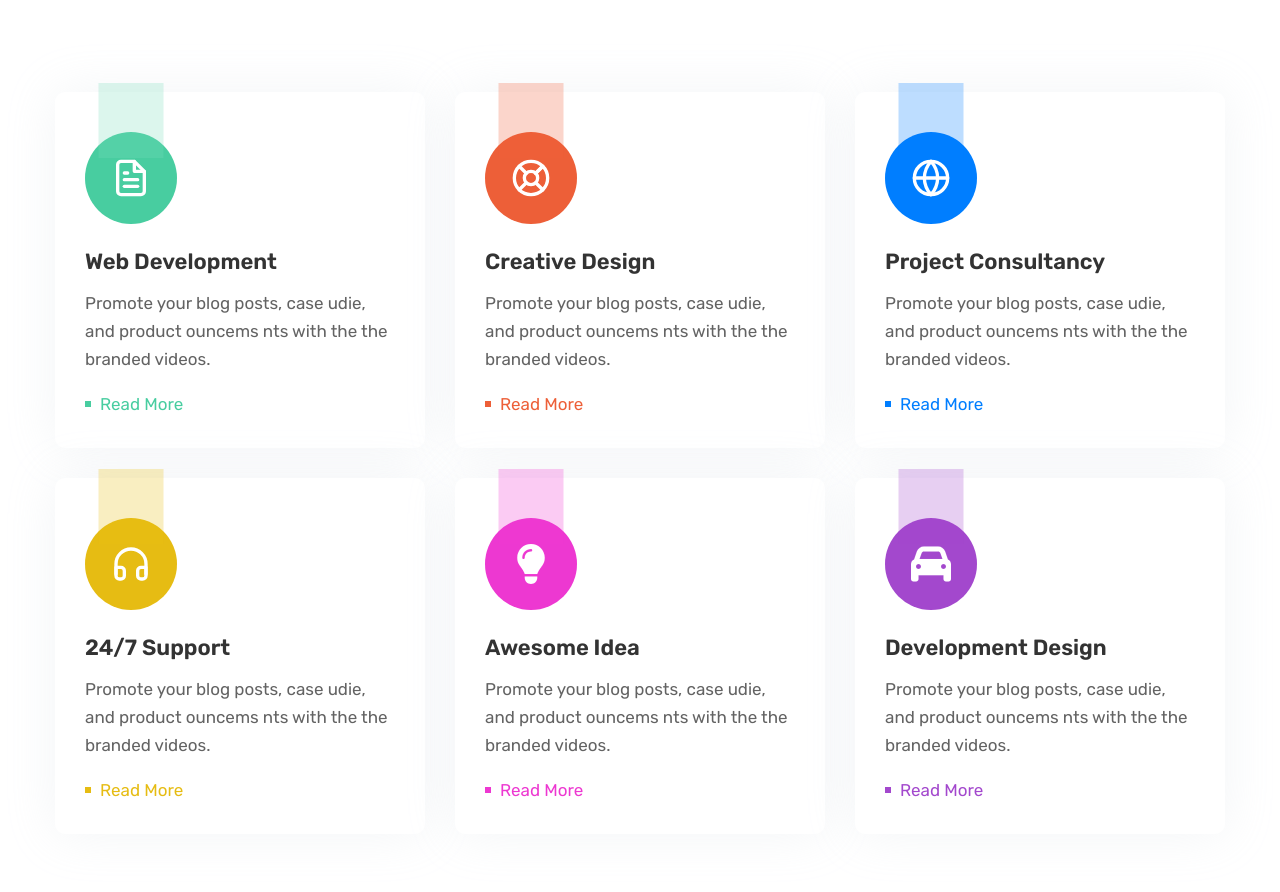
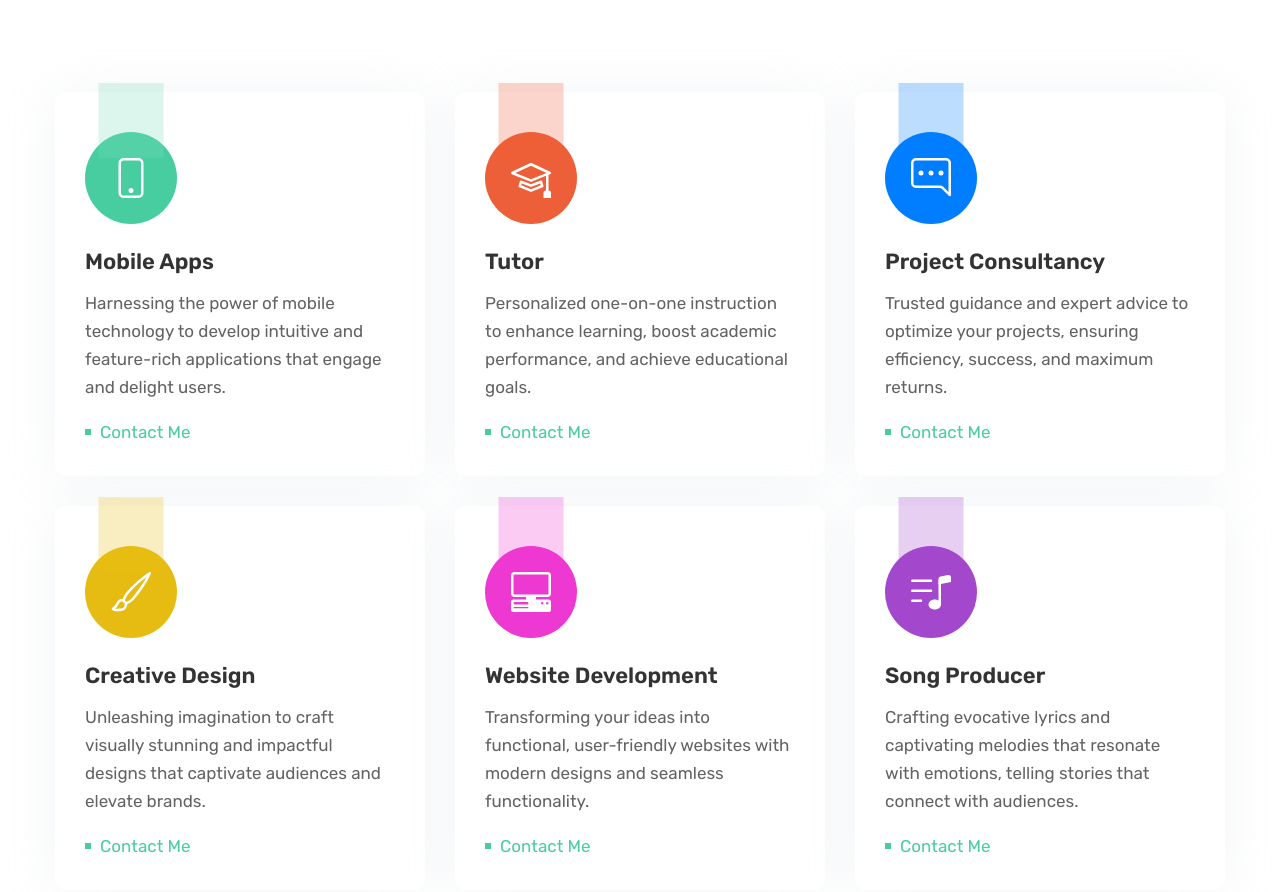
Before and after one commit to sufisuperb77/sufisuperb.github.io, a plain HTML site: page services.html in a window 1280 px wide. Shown: the part 158-1050 px from the top of the page. Drawn offline with Linux system fonts and the light colour scheme.

Commit message:
updated blog and service

```diff
--- a/services.html
+++ b/services.html
@@ -152,72 +152,72 @@
                         <div class="col-lg-4 col-md-6 col-sm-6 mb-30">
                             <div class="services__card">
                                 <span class="services__card--icon color1 mb-25">
-                                    <svg xmlns="http://www.w3.org/2000/svg" width="40" height="40" viewBox="0 0 24 24" fill="none" stroke="currentColor" stroke-width="2" stroke-linecap="round" stroke-linejoin="round" class="feather feather-file-text"><path d="M14 2H6a2 2 0 0 0-2 2v16a2 2 0 0 0 2 2h12a2 2 0 0 0 2-2V8z"></path><polyline points="14 2 14 8 20 8"></polyline><line x1="16" y1="13" x2="8" y2="13"></line><line x1="16" y1="17" x2="8" y2="17"></line><polyline points="10 9 9 9 8 9"></polyline></svg>
+                                    <svg xmlns="http://www.w3.org/2000/svg" width="40" height="40" fill="currentColor" class="bi bi-phone" viewBox="0 0 16 16" id="IconChangeColor"> <path d="M11 1a1 1 0 0 1 1 1v12a1 1 0 0 1-1 1H5a1 1 0 0 1-1-1V2a1 1 0 0 1 1-1h6zM5 0a2 2 0 0 0-2 2v12a2 2 0 0 0 2 2h6a2 2 0 0 0 2-2V2a2 2 0 0 0-2-2H5z" id="mainIconPathAttribute"></path> <path d="M8 14a1 1 0 1 0 0-2 1 1 0 0 0 0 2z" id="mainIconPathAttribute"></path> </svg>
                                 </span>
                                 <div class="services__card--content">
-                                    <h3 class="services__card--title mb-15">Web Development</h3>
-                                    <p class="services__card--desc mb-20">Promote your blog posts, case udie, and product ouncems nts with the the branded videos.</p>
-                                    <a class="services__card--link color1" href="services.html">Read More</a>
+                                    <h3 class="services__card--title mb-15">Mobile Apps</h3>
+                                    <p class="services__card--desc mb-20">Harnessing the power of mobile technology to develop intuitive and feature-rich applications that engage and delight users.</p>
+                                    <a class="services__card--link color1" href="contact.html">Contact Me</a>
                                 </div>
                             </div>
                         </div>
                         <div class="col-lg-4 col-md-6 col-sm-6 mb-30">
                             <div class="services__card">
                                 <span class="services__card--icon color2 mb-25">
-                                    <svg xmlns="http://www.w3.org/2000/svg" width="40" height="40" viewBox="0 0 24 24" fill="none" stroke="currentColor" stroke-width="2" stroke-linecap="round" stroke-linejoin="round" class="feather feather-life-buoy"><circle cx="12" cy="12" r="10"></circle><circle cx="12" cy="12" r="4"></circle><line x1="4.93" y1="4.93" x2="9.17" y2="9.17"></line><line x1="14.83" y1="14.83" x2="19.07" y2="19.07"></line><line x1="14.83" y1="9.17" x2="19.07" y2="4.93"></line><line x1="14.83" y1="9.17" x2="18.36" y2="5.64"></line><line x1="4.93" y1="19.07" x2="9.17" y2="14.83"></line></svg>
+                                    <svg xmlns="http://www.w3.org/2000/svg" width="40" height="40" fill="currentColor" class="bi bi-mortarboard" viewBox="0 0 16 16" id="IconChangeColor"> <path d="M8.211 2.047a.5.5 0 0 0-.422 0l-7.5 3.5a.5.5 0 0 0 .025.917l7.5 3a.5.5 0 0 0 .372 0L14 7.14V13a1 1 0 0 0-1 1v2h3v-2a1 1 0 0 0-1-1V6.739l.686-.275a.5.5 0 0 0 .025-.917l-7.5-3.5ZM8 8.46 1.758 5.965 8 3.052l6.242 2.913L8 8.46Z" id="mainIconPathAttribute"></path> <path d="M4.176 9.032a.5.5 0 0 0-.656.327l-.5 1.7a.5.5 0 0 0 .294.605l4.5 1.8a.5.5 0 0 0 .372 0l4.5-1.8a.5.5 0 0 0 .294-.605l-.5-1.7a.5.5 0 0 0-.656-.327L8 10.466 4.176 9.032Zm-.068 1.873.22-.748 3.496 1.311a.5.5 0 0 0 .352 0l3.496-1.311.22.748L8 12.46l-3.892-1.556Z" id="mainIconPathAttribute"></path> </svg>
                                 </span>
                                 <div class="services__card--content">
-                                    <h3 class="services__card--title mb-15">Creative Design</h3>
-                                    <p class="services__card--desc mb-20">Promote your blog posts, case udie, and product ouncems nts with the the branded videos.</p>
-                                    <a class="services__card--link color2" href="services.html">Read More</a>
+                                    <h3 class="services__card--title mb-15">Tutor</h3>
+                                    <p class="services__card--desc mb-20">Personalized one-on-one instruction to enhance learning, boost academic performance, and achieve educational goals.</p>
+                                    <a class="services__card--link color1" href="contact.html">Contact Me</a>
                                 </div>
                             </div>
                         </div>
                         <div class="col-lg-4 col-md-6 col-sm-6 mb-30">
                             <div class="services__card">
                                 <span class="services__card--icon color3 mb-25">
-                                    <svg xmlns="http://www.w3.org/2000/svg" width="40" height="40" viewBox="0 0 24 24" fill="none" stroke="currentColor" stroke-width="2" stroke-linecap="round" stroke-linejoin="round" class="feather feather-globe"><circle cx="12" cy="12" r="10"></circle><line x1="2" y1="12" x2="22" y2="12"></line><path d="M12 2a15.3 15.3 0 0 1 4 10 15.3 15.3 0 0 1-4 10 15.3 15.3 0 0 1-4-10 15.3 15.3 0 0 1 4-10z"></path></svg>
+                                    <svg xmlns="http://www.w3.org/2000/svg" width="40" height="40" fill="currentColor" class="bi bi-chat-right-dots" viewBox="0 0 16 16" id="IconChangeColor"> <path d="M2 1a1 1 0 0 0-1 1v8a1 1 0 0 0 1 1h9.586a2 2 0 0 1 1.414.586l2 2V2a1 1 0 0 0-1-1H2zm12-1a2 2 0 0 1 2 2v12.793a.5.5 0 0 1-.854.353l-2.853-2.853a1 1 0 0 0-.707-.293H2a2 2 0 0 1-2-2V2a2 2 0 0 1 2-2h12z" id="mainIconPathAttribute"></path> <path d="M5 6a1 1 0 1 1-2 0 1 1 0 0 1 2 0zm4 0a1 1 0 1 1-2 0 1 1 0 0 1 2 0zm4 0a1 1 0 1 1-2 0 1 1 0 0 1 2 0z" id="mainIconPathAttribute"></path> </svg>
                                 </span>
                                 <div class="services__card--content">
                                     <h3 class="services__card--title mb-15">Project Consultancy</h3>
-                                    <p class="services__card--desc mb-20">Promote your blog posts, case udie, and product ouncems nts with the the branded videos.</p>
-                                    <a class="services__card--link color3" href="services.html">Read More</a>
+                                    <p class="services__card--desc mb-20">Trusted guidance and expert advice to optimize your projects, ensuring efficiency, success, and maximum returns.</p>
+                                    <a class="services__card--link color1" href="contact.html">Contact Me</a>
                                 </div>
                             </div>
                         </div>
                         <div class="col-lg-4 col-md-6 col-sm-6 mb-30">
                             <div class="services__card">
                                 <span class="services__card--icon color4 mb-25">
-                                    <svg xmlns="http://www.w3.org/2000/svg" width="40" height="40" viewBox="0 0 24 24" fill="none" stroke="currentColor" stroke-width="2" stroke-linecap="round" stroke-linejoin="round" class="feather feather-headphones"><path d="M3 18v-6a9 9 0 0 1 18 0v6"></path><path d="M21 19a2 2 0 0 1-2 2h-1a2 2 0 0 1-2-2v-3a2 2 0 0 1 2-2h3zM3 19a2 2 0 0 0 2 2h1a2 2 0 0 0 2-2v-3a2 2 0 0 0-2-2H3z"></path></svg>
+                                    <svg xmlns="http://www.w3.org/2000/svg" width="40" height="40" fill="currentColor" class="bi bi-brush" viewBox="0 0 16 16" id="IconChangeColor"> <path d="M15.825.12a.5.5 0 0 1 .132.584c-1.53 3.43-4.743 8.17-7.095 10.64a6.067 6.067 0 0 1-2.373 1.534c-.018.227-.06.538-.16.868-.201.659-.667 1.479-1.708 1.74a8.118 8.118 0 0 1-3.078.132 3.659 3.659 0 0 1-.562-.135 1.382 1.382 0 0 1-.466-.247.714.714 0 0 1-.204-.288.622.622 0 0 1 .004-.443c.095-.245.316-.38.461-.452.394-.197.625-.453.867-.826.095-.144.184-.297.287-.472l.117-.198c.151-.255.326-.54.546-.848.528-.739 1.201-.925 1.746-.896.126.007.243.025.348.048.062-.172.142-.38.238-.608.261-.619.658-1.419 1.187-2.069 2.176-2.67 6.18-6.206 9.117-8.104a.5.5 0 0 1 .596.04zM4.705 11.912a1.23 1.23 0 0 0-.419-.1c-.246-.013-.573.05-.879.479-.197.275-.355.532-.5.777l-.105.177c-.106.181-.213.362-.32.528a3.39 3.39 0 0 1-.76.861c.69.112 1.736.111 2.657-.12.559-.139.843-.569.993-1.06a3.122 3.122 0 0 0 .126-.75l-.793-.792zm1.44.026c.12-.04.277-.1.458-.183a5.068 5.068 0 0 0 1.535-1.1c1.9-1.996 4.412-5.57 6.052-8.631-2.59 1.927-5.566 4.66-7.302 6.792-.442.543-.795 1.243-1.042 1.826-.121.288-.214.54-.275.72v.001l.575.575zm-4.973 3.04.007-.005a.031.031 0 0 1-.007.004zm3.582-3.043.002.001h-.002z" id="mainIconPathAttribute"></path> </svg>
                                 </span>
                                 <div class="services__card--content">
-                                    <h3 class="services__card--title mb-15">24/7 Support</h3>
-                                    <p class="services__card--desc mb-20">Promote your blog posts, case udie, and product ouncems nts with the the branded videos.</p>
-                                    <a class="services__card--link color4" href="services.html">Read More</a>
+                                    <h3 class="services__card--title mb-15">Creative Design</h3>
+                                    <p class="services__card--desc mb-20">Unleashing imagination to craft visually stunning and impactful designs that captivate audiences and elevate brands.</p>
+                                    <a class="services__card--link color1" href="contact.html">Contact Me</a>
                                 </div>
                             </div>
                         </div>
                         <div class="col-lg-4 col-md-6 col-sm-6 mb-30">
                             <div class="services__card">
                                 <span class="services__card--icon color5 mb-25">
-                                    <svg width="40" height="40" stroke="currentColor" fill="currentColor" xmlns="http://www.w3.org/2000/svg" viewBox="0 0 384 512"><path d="M272 384c9.6-31.9 29.5-59.1 49.2-86.2l0 0c5.2-7.1 10.4-14.2 15.4-21.4c19.8-28.5 31.4-63 31.4-100.3C368 78.8 289.2 0 192 0S16 78.8 16 176c0 37.3 11.6 71.9 31.4 100.3c5 7.2 10.2 14.3 15.4 21.4l0 0c19.8 27.1 39.7 54.4 49.2 86.2H272zM192 512c44.2 0 80-35.8 80-80V416H112v16c0 44.2 35.8 80 80 80zM112 176c0 8.8-7.2 16-16 16s-16-7.2-16-16c0-61.9 50.1-112 112-112c8.8 0 16 7.2 16 16s-7.2 16-16 16c-44.2 0-80 35.8-80 80z"></path></svg>
+                                    <svg xmlns="http://www.w3.org/2000/svg" width="40" height="40" fill="currentColor" class="bi bi-pc-display-horizontal" viewBox="0 0 16 16" id="IconChangeColor"> <path d="M1.5 0A1.5 1.5 0 0 0 0 1.5v7A1.5 1.5 0 0 0 1.5 10H6v1H1a1 1 0 0 0-1 1v3a1 1 0 0 0 1 1h14a1 1 0 0 0 1-1v-3a1 1 0 0 0-1-1h-5v-1h4.5A1.5 1.5 0 0 0 16 8.5v-7A1.5 1.5 0 0 0 14.5 0h-13Zm0 1h13a.5.5 0 0 1 .5.5v7a.5.5 0 0 1-.5.5h-13a.5.5 0 0 1-.5-.5v-7a.5.5 0 0 1 .5-.5ZM12 12.5a.5.5 0 1 1 1 0 .5.5 0 0 1-1 0Zm2 0a.5.5 0 1 1 1 0 .5.5 0 0 1-1 0ZM1.5 12h5a.5.5 0 0 1 0 1h-5a.5.5 0 0 1 0-1ZM1 14.25a.25.25 0 0 1 .25-.25h5.5a.25.25 0 1 1 0 .5h-5.5a.25.25 0 0 1-.25-.25Z" id="mainIconPathAttribute"></path> </svg>
                                 </span>
                                 <div class="services__card--content">
-                                    <h3 class="services__card--title mb-15">Awesome Idea</h3>
-                                    <p class="services__card--desc mb-20">Promote your blog posts, case udie, and product ouncems nts with the the branded videos.</p>
-                                    <a class="services__card--link color5" href="services.html">Read More</a>
+                                    <h3 class="services__card--title mb-15">Website Development</h3>
+                                    <p class="services__card--desc mb-20">Transforming your ideas into functional, user-friendly websites with modern designs and seamless functionality.</p>
+                                    <a class="services__card--link color1" href="contact.html">Contact Me</a>
                                 </div>
                             </div>
                         </div>
                         <div class="col-lg-4 col-md-6 col-sm-6 mb-30">
                             <div class="services__card">
                                 <span class="services__card--icon color6 mb-25">
-                                    <svg width="40" height="40" stroke="currentColor" fill="currentColor" xmlns="http://www.w3.org/2000/svg" viewBox="0 0 512 512"><path d="M135.2 117.4L109.1 192H402.9l-26.1-74.6C372.3 104.6 360.2 96 346.6 96H165.4c-13.6 0-25.7 8.6-30.2 21.4zM39.6 196.8L74.8 96.3C88.3 57.8 124.6 32 165.4 32H346.6c40.8 0 77.1 25.8 90.6 64.3l35.2 100.5c23.2 9.6 39.6 32.5 39.6 59.2V400v48c0 17.7-14.3 32-32 32H448c-17.7 0-32-14.3-32-32V400H96v48c0 17.7-14.3 32-32 32H32c-17.7 0-32-14.3-32-32V400 256c0-26.7 16.4-49.6 39.6-59.2zM128 288c0-17.7-14.3-32-32-32s-32 14.3-32 32s14.3 32 32 32s32-14.3 32-32zm288 32c17.7 0 32-14.3 32-32s-14.3-32-32-32s-32 14.3-32 32s14.3 32 32 32z"></path></svg>
+                                    <svg xmlns="http://www.w3.org/2000/svg" width="40" height="40" fill="currentColor" class="bi bi-music-note-list" viewBox="0 0 16 16" id="IconChangeColor"> <path d="M12 13c0 1.105-1.12 2-2.5 2S7 14.105 7 13s1.12-2 2.5-2 2.5.895 2.5 2z" id="mainIconPathAttribute"></path> <path fill-rule="evenodd" d="M12 3v10h-1V3h1z" id="mainIconPathAttribute"></path> <path d="M11 2.82a1 1 0 0 1 .804-.98l3-.6A1 1 0 0 1 16 2.22V4l-5 1V2.82z" id="mainIconPathAttribute"></path> <path fill-rule="evenodd" d="M0 11.5a.5.5 0 0 1 .5-.5H4a.5.5 0 0 1 0 1H.5a.5.5 0 0 1-.5-.5zm0-4A.5.5 0 0 1 .5 7H8a.5.5 0 0 1 0 1H.5a.5.5 0 0 1-.5-.5zm0-4A.5.5 0 0 1 .5 3H8a.5.5 0 0 1 0 1H.5a.5.5 0 0 1-.5-.5z" id="mainIconPathAttribute"></path> </svg>
                                 </span>
                                 <div class="services__card--content">
-                                    <h3 class="services__card--title mb-15">Development Design</h3>
-                                    <p class="services__card--desc mb-20">Promote your blog posts, case udie, and product ouncems nts with the the branded videos.</p>
-                                    <a class="services__card--link color6" href="services.html">Read More</a>
+                                    <h3 class="services__card--title mb-15">Song Producer</h3>
+                                    <p class="services__card--desc mb-20">Crafting evocative lyrics and captivating melodies that resonate with emotions, telling stories that connect with audiences.</p>
+                                    <a class="services__card--link color1" href="contact.html">Contact Me</a>
                                 </div>
                             </div>
                         </div>
```
Also changed, not shown: blog.html (+48 -22 lines), assets/img/blog/blog1.png, assets/img/blog/blog2.png, assets/img/blog/blog3.png.
